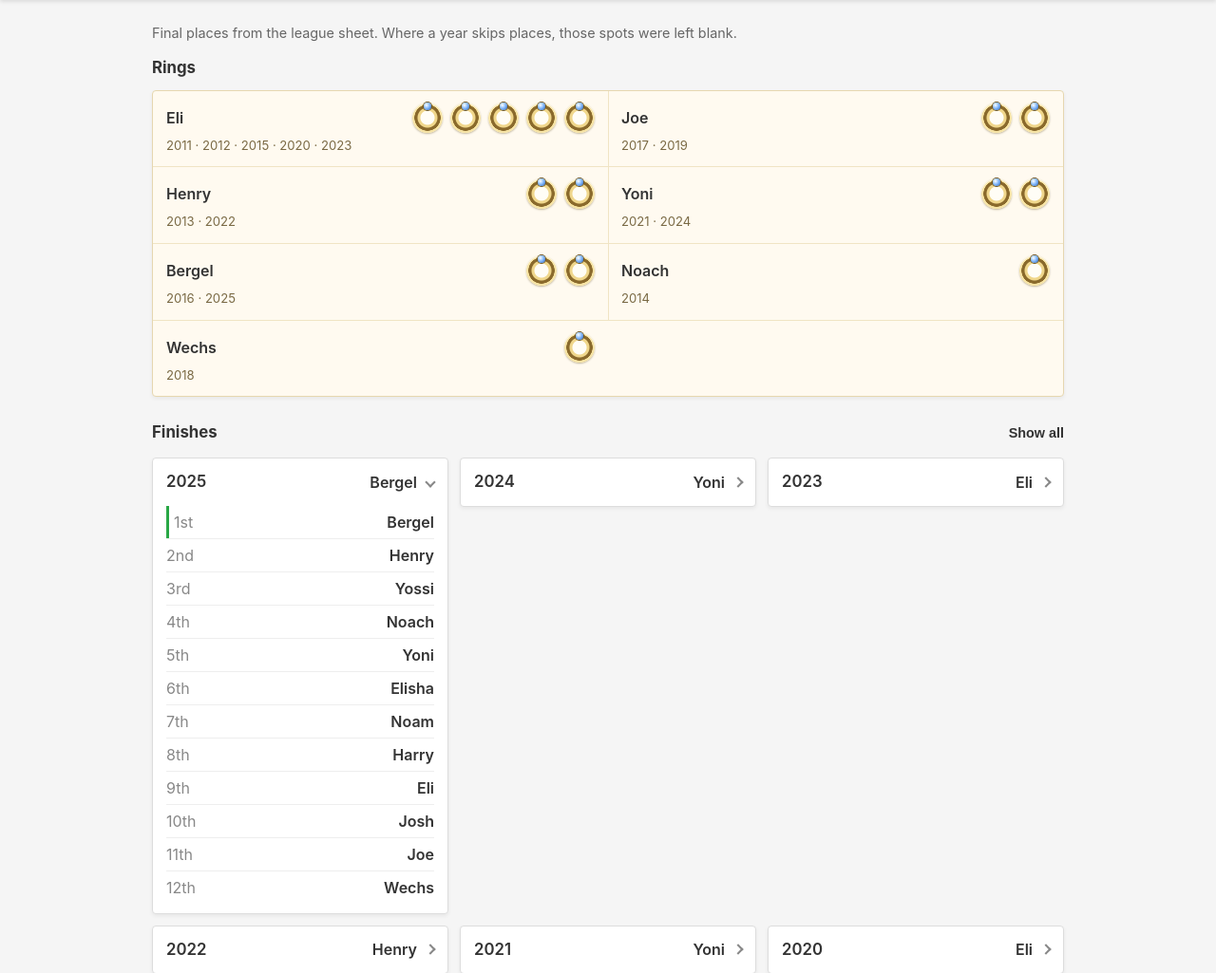
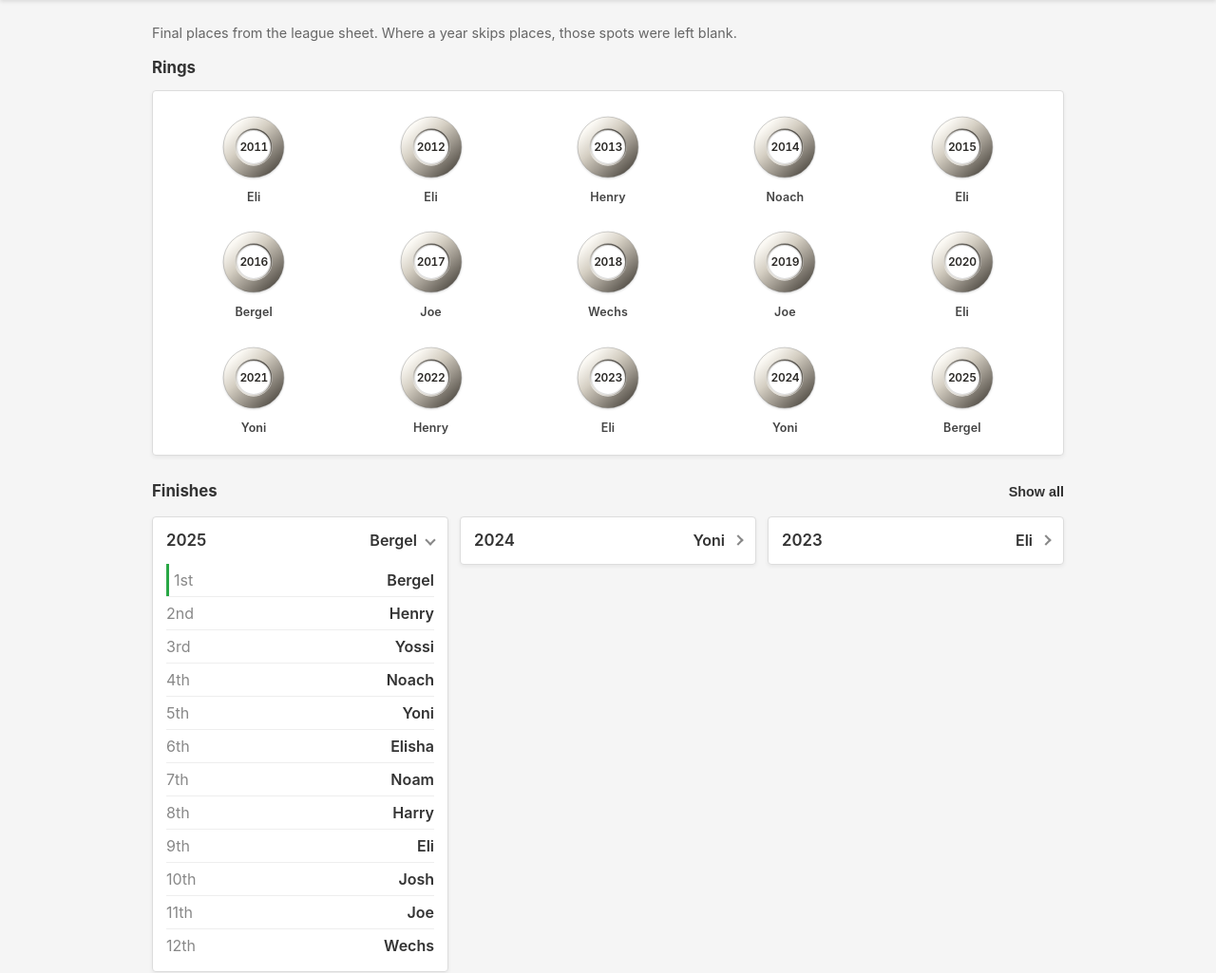
Before and after one commit to ewint814/ESPN_fantasy_football_live_standings, a Flask app: page /history in a window 1280 px wide. Shown: the part 130-1155 px from the top of the page at 95% size. Run offline with Flask 3, Linux system fonts and the light colour scheme.

Commit message:
Lay the championships out as a ring wall.
Each title is a steel ring with the year in the face, in order from
2011, and the name sits under the ring.

Co-authored-by: Eliav Winton <ewint814@users.noreply.github.com>

```diff
--- a/fantasy_tracker_realtime.py
+++ b/fantasy_tracker_realtime.py
@@ -21,7 +21,7 @@ import pytz
 
 # Import local modules
 from config import Config
-from league_history import ring_counts, season_views
+from league_history import season_views, titles
 from nfl_utils import NFLSeasonHelper
 from constants import (
     UPDATE_INTERVAL_ACTIVE_GAMES,
@@ -800,7 +800,7 @@ class FantasyTracker:
         def history() -> str:
             return render_template(
                 'history.html',
-                rings=ring_counts(),
+                titles=titles(),
                 seasons=season_views(),
             )
 
--- a/league_history.py
+++ b/league_history.py
@@ -69,6 +69,14 @@ class Ring:
     name: str
     count: int
     years: tuple[int, ...]
+
+
+@dataclass(frozen=True)
+class Title:
+    """One championship, for the ring wall."""
+
+    year: int
+    name: str
 
 
 # Newest season first. None is a place the sheet left empty.
@@ -232,6 +240,16 @@ def season_views() -> tuple[SeasonView, ...]:
     )
 
 
+def titles() -> tuple[Title, ...]:
+    """Championships from oldest season to newest."""
+    wall: list[Title] = []
+    for season in reversed(SEASONS):
+        name = season.places[0] if season.places else None
+        if name:
+            wall.append(Title(season.year, name))
+    return tuple(wall)
+
+
 def ring_counts() -> tuple[Ring, ...]:
     """Championships, most rings first, then the sheet's career order."""
     counts: dict[str, int] = {}
--- a/templates/history.html
+++ b/templates/history.html
@@ -78,73 +78,57 @@
         }
 
         .case {
-            background: #fffaf0;
-            border: 1px solid #e6d7b0;
+            display: grid;
+            grid-template-columns: repeat(5, minmax(0, 1fr));
+            gap: 22px 10px;
+            background: white;
+            border: 1px solid #ddd;
             border-radius: 4px;
             box-shadow: 0 2px 4px rgba(0, 0, 0, 0.06);
             margin-bottom: 22px;
+            padding: 22px 18px 18px;
         }
 
-        .trophy {
-            display: grid;
-            grid-template-columns: minmax(72px, auto) 1fr;
-            grid-template-areas: "name rings" "years years";
-            column-gap: 12px;
-            row-gap: 4px;
+        .title {
+            display: flex;
+            flex-direction: column;
             align-items: center;
-            padding: 12px 14px;
-            border-bottom: 1px solid #f0e4c4;
+            gap: 7px;
+            min-width: 0;
         }
 
-        .trophy:last-child {
-            border-bottom: none;
+        .title-name {
+            font-size: 0.78em;
+            font-weight: 600;
+            color: #444;
+            white-space: nowrap;
+            letter-spacing: 0.01em;
         }
 
-        .trophy-name {
-            grid-area: name;
-            font-weight: 600;
-            white-space: nowrap;
+        .band-ring {
+            position: relative;
+            width: 74px;
+            height: 74px;
         }
 
-        .band {
-            grid-area: rings;
-            display: flex;
-            flex-wrap: wrap;
-            justify-content: flex-end;
-            gap: 8px;
+        .band-ring svg {
+            display: block;
+            width: 100%;
+            height: 100%;
+            filter: drop-shadow(0 1px 1px rgba(0, 0, 0, 0.18));
         }
 
-        .medal {
-            width: 32px;
-            height: 32px;
-            border-radius: 50%;
-            position: relative;
-            flex: 0 0 auto;
-            background:
-                radial-gradient(circle at 50% 50%,
-                    #fffdf6 0 7px,
-                    #f0d78c 8px 10px,
-                    #8a6a2c 11px 13.5px,
-                    #f6e3a4 14px 16px);
-            box-shadow: 0 1px 2px rgba(80, 60, 10, 0.35), inset 0 1px 0 rgba(255, 255, 255, 0.75);
-        }
-
-        .medal .stone {
+        .band-year {
             position: absolute;
-            left: 50%;
-            top: 0;
-            width: 8px;
-            height: 8px;
-            margin-left: -4px;
-            border-radius: 50%;
-            background: radial-gradient(circle at 35% 35%, #fff, #8ec0ff 42%, #215fbe);
-            box-shadow: 0 0 0 1px #6d5420;
-        }
-
-        .trophy-years {
-            grid-area: years;
-            color: #7a6a45;
-            font-size: 0.82em;
+            inset: 0;
+            display: grid;
+            place-items: center;
+            font-size: 12px;
+            font-weight: 600;
+            letter-spacing: -0.03em;
+            font-variant-numeric: tabular-nums;
+            color: #2a2825;
+            pointer-events: none;
         }
 
         .seasons {
@@ -246,22 +230,18 @@
             font-size: 0.82em;
         }
 
-        @media (min-width: 800px) {
-            .case {
-                display: grid;
-                grid-template-columns: 1fr 1fr;
-            }
-
-            .trophy:nth-child(even) {
-                box-shadow: inset 1px 0 0 #f0e4c4;
-            }
-        }
-
         @media (max-width: 768px) {
             .header { padding: 16px 12px; }
             .header h1 { font-size: 1.35em; }
             .container { padding: 12px 12px 28px; }
             .seasons { grid-template-columns: 1fr; }
+            .case {
+                grid-template-columns: repeat(3, minmax(0, 1fr));
+                gap: 18px 6px;
+                padding: 16px 10px 14px;
+            }
+            .band-ring { width: 68px; height: 68px; }
+            .band-year { font-size: 11px; }
         }
     </style>
 </head>
@@ -277,16 +257,34 @@
         <div class="section-head">
             <h2>Rings</h2>
         </div>
+        <svg width="0" height="0" aria-hidden="true" style="position:absolute">
+            <defs>
+                <linearGradient id="ringSteel" x1="0.12" y1="0.08" x2="0.92" y2="0.96">
+                    <stop offset="0" stop-color="#fbf9f4"/>
+                    <stop offset="0.34" stop-color="#d5cfc3"/>
+                    <stop offset="0.66" stop-color="#9d978d"/>
+                    <stop offset="1" stop-color="#5c574f"/>
+                </linearGradient>
+                <linearGradient id="ringLip" x1="0.9" y1="0.05" x2="0.1" y2="0.95">
+                    <stop offset="0" stop-color="#4a463f"/>
+                    <stop offset="1" stop-color="#f4f0e8"/>
+                </linearGradient>
+                <symbol id="champ-ring" viewBox="0 0 64 64">
+                    <circle cx="32" cy="32" r="14.6" fill="#fff"/>
+                    <circle cx="32" cy="32" r="22.2" fill="none" stroke="url(#ringSteel)" stroke-width="10.5"/>
+                    <circle cx="32" cy="32" r="16.2" fill="none" stroke="url(#ringLip)" stroke-width="1.2"/>
+                    <circle cx="32" cy="32" r="27.6" fill="none" stroke="#3e3b36" stroke-width="0.55" opacity="0.35"/>
+                </symbol>
+            </defs>
+        </svg>
         <div class="case">
-            {% for ring in rings %}
-            <div class="trophy">
-                <div class="trophy-name">{{ ring.name }}</div>
-                <div class="band" aria-label="{{ ring.count }} ring{% if ring.count != 1 %}s{% endif %}">
-                    {% for year in ring.years %}
-                    <span class="medal" title="{{ year }}"><span class="stone"></span></span>
-                    {% endfor %}
-                </div>
-                <div class="trophy-years">{{ ring.years | join(" · ") }}</div>
+            {% for title in titles %}
+            <div class="title">
+                <span class="band-ring">
+                    <svg viewBox="0 0 64 64" aria-hidden="true"><use href="#champ-ring" width="64" height="64"/></svg>
+                    <span class="band-year">{{ title.year }}</span>
+                </span>
+                <span class="title-name">{{ title.name }}</span>
             </div>
             {% endfor %}
         </div>
```
Also changed, not shown: tests/test_app.py (+8 -3 lines).
